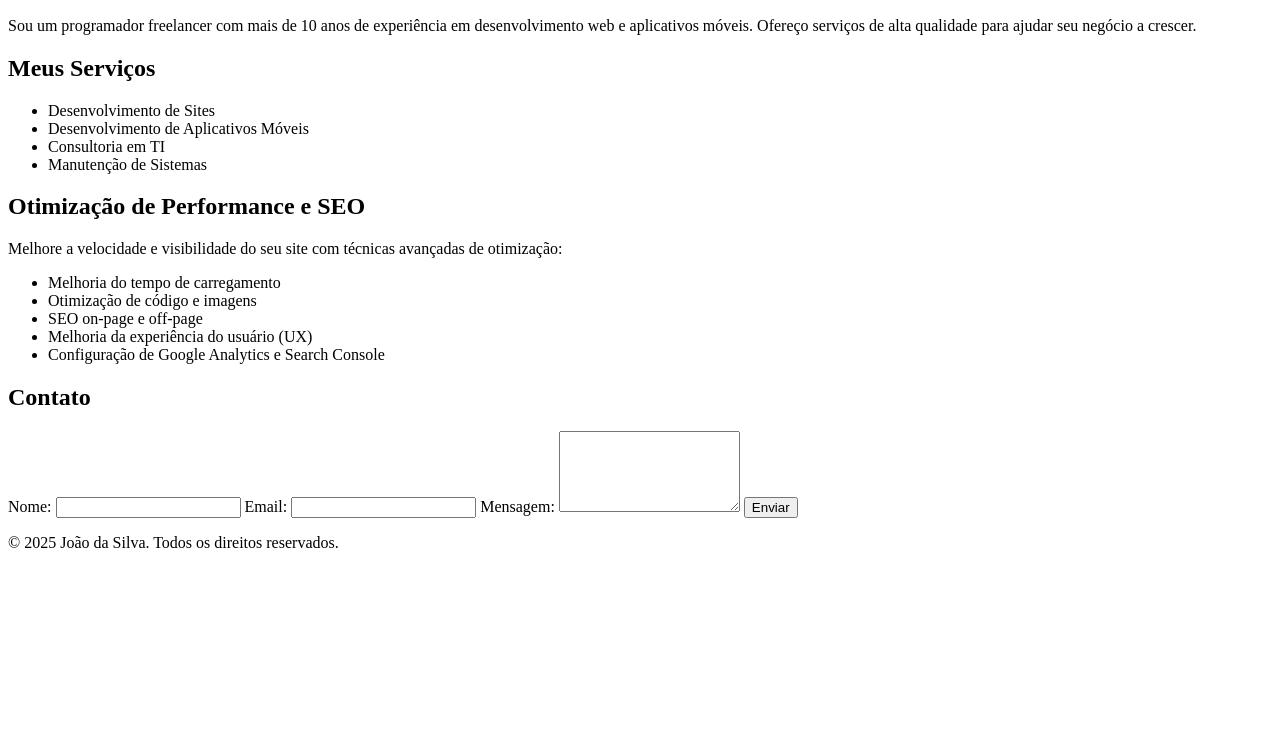
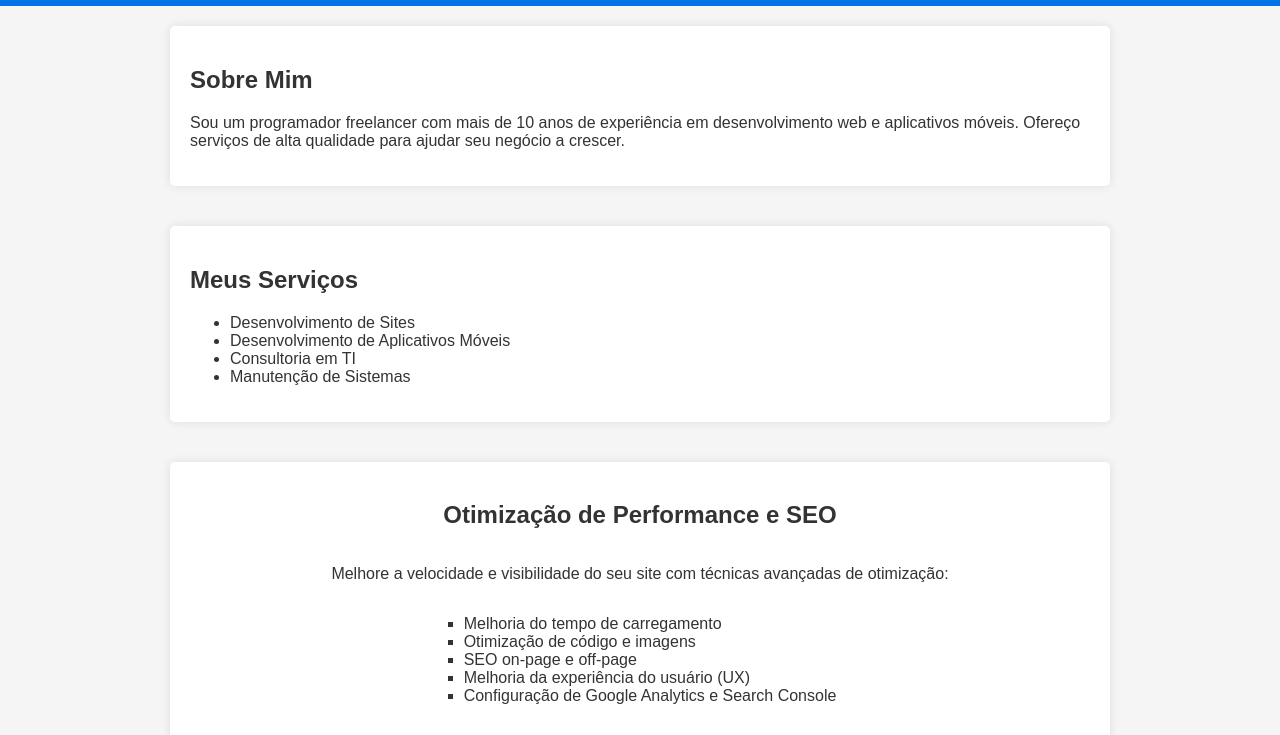
Before and after one commit to Stoccocondor/pichu1, a plain HTML site: page Parte 2/servico4.html in a window 1280 px wide. Shown: the part 148-883 px from the top of the page. Before the commit the page ends 800 px from the top, so only its background shows below. Drawn offline with Linux system fonts and the light colour scheme.

Commit message:
Update servico4.html

```diff
--- a/Parte 2/servico4.html
+++ b/Parte 2/servico4.html
@@ -4,7 +4,7 @@
     <meta charset="UTF-8">
     <meta name="viewport" content="width=device-width, initial-scale=1.0">
     <title>Freelancer Programador</title>
-    <link rel="stylesheet" href="servico4_layout.css">
+    <link rel="stylesheet" href="servico4layout.css">
 </head>
 <body>
     <script src="servico4script.js"></script>
```
